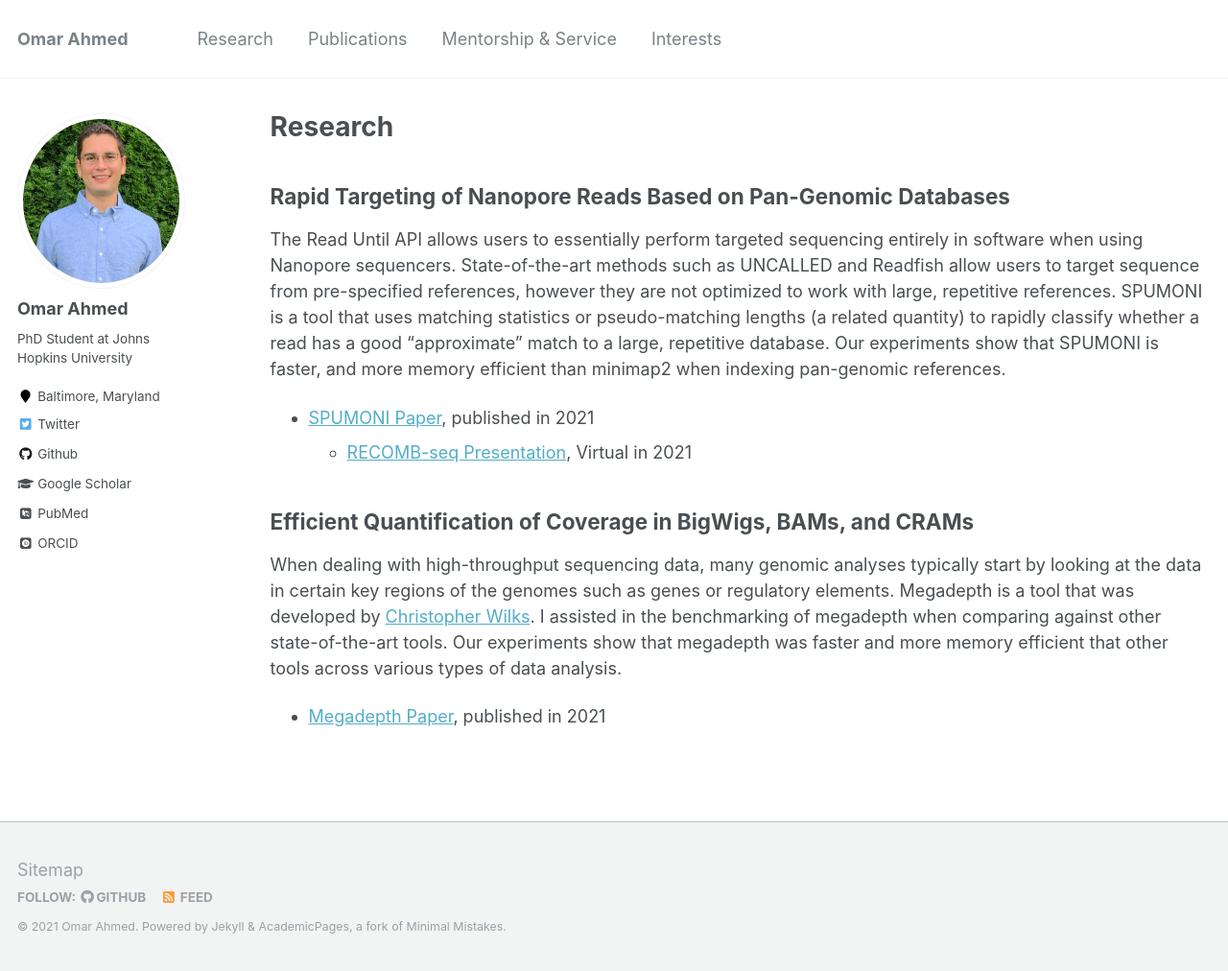
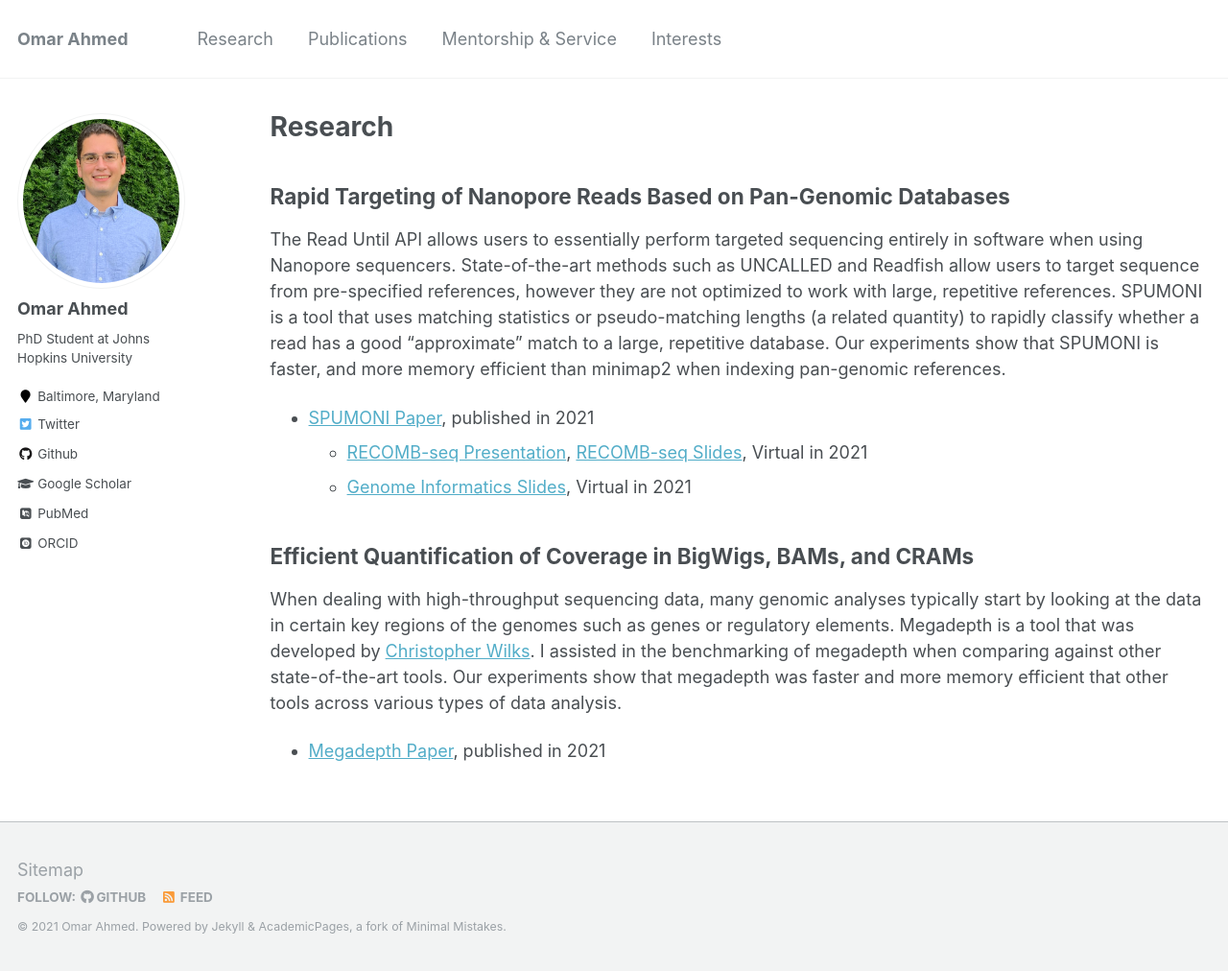
Before and after one commit to oma219/oma219.github.io, a Jekyll site: the page built from _pages/research.md, in a window 1280 px wide and 1012 px high. Shown: the whole window at 96% size. Built offline with Jekyll 4.4.1, drawn with Linux system fonts in a browser that asks for light colours; some web fonts are replaced.

Commit message:
updated CV, and research page

```diff
--- a/_pages/research.md
+++ b/_pages/research.md
@@ -11,7 +11,8 @@ author_profile: true
 The Read Until API allows users to essentially perform targeted sequencing entirely in software when using Nanopore sequencers. State-of-the-art methods such as UNCALLED and Readfish allow users to target sequence from pre-specified references, however they are not optimized to work with large, repetitive references. SPUMONI is a tool that uses matching statistics or pseudo-matching lengths (a related quantity) to rapidly classify whether a read has a good "approximate" match to a large, repetitive database. Our experiments show that SPUMONI is faster, and more memory efficient than minimap2 when indexing pan-genomic references.
 
 - [SPUMONI Paper](https://www.cell.com/iscience/fulltext/S2589-0042(21)00664-7?_returnURL=https%3A%2F%2Flinkinghub.elsevier.com%2Fretrieve%2Fpii%2FS2589004221006647%3Fshowall%3Dtrue), published in 2021
-    - [RECOMB-seq Presentation](https://www.youtube.com/watch?v=Mwi__LCFzoQ&list=PLvusU2Ses59IqFEiew02dT_NxZmrM7m85&index=8), Virtual in 2021
+    - [RECOMB-seq Presentation](https://www.youtube.com/watch?v=Mwi__LCFzoQ&list=PLvusU2Ses59IqFEiew02dT_NxZmrM7m85&index=8), [RECOMB-seq Slides](http://oma219.github.io/files/spumoni_recombseq_2021.pdf), Virtual in 2021
+    - [Genome Informatics Slides](http://oma219.github.io/files/spumoni_genomeinformatics_2021.pdf), Virtual in 2021
 
 ## Efficient Quantification of Coverage in BigWigs, BAMs, and CRAMs
 
```
Also changed, not shown: _pages/about.md (+1 -1 lines), 1 other file.
